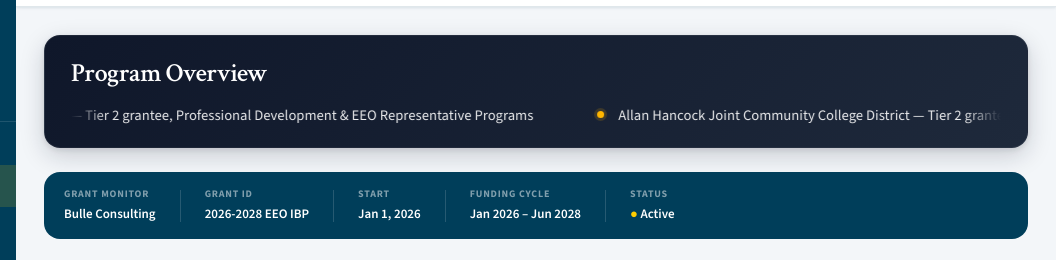
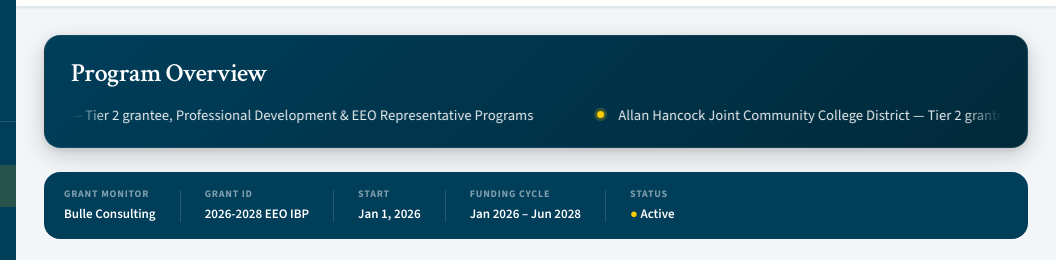
Before and after one commit to wardere83/ahc-dashboard, a plain HTML site: page index.html in a window 1280 px wide. Shown: the part 57-317 px from the top of the page, 224-1280 px from the left. Drawn offline with nearby package versions, Linux system fonts and the light colour scheme.

Commit message:
Overview hero: use brand colors (CSS variables, no hardcoded slate)
- Switch the hero card background from generic slate (#0F172A → #1E293B)
  to the dashboard's own brand variables (var(--ccc-dark-blue) →
  var(--ccc-darker-blue) or equivalent).
- Use the dashboard's brand accent for the ticker bullet (gold for
  CCCCO-themed dashboards, KCCD red for Kern).
- Shadow + border tints adjusted to read well on the actual brand
  background instead of the slate one.

```diff
--- a/index.html
+++ b/index.html
@@ -145,7 +145,7 @@
     .overview-ticker:hover .overview-ticker-track,
     .overview-ticker:focus-within .overview-ticker-track { animation-play-state:paused; }
     .overview-hero .overview-ticker-item { font-size:14.5px; color:rgba(255,255,255,0.92); font-weight:500; letter-spacing:0.005em; }
-    .overview-hero .overview-ticker-item::before { content:""; display:inline-block; width:7px; height:7px; border-radius:50%; background:#FFB600; margin-right:14px; transform:translateY(-2px); vertical-align:middle; box-shadow:0 0 0 3px rgba(255,182,0,0.16); }
+    .overview-hero .overview-ticker-item::before { content:""; display:inline-block; width:7px; height:7px; border-radius:50%; background:var(--ccc-gold); margin-right:14px; transform:translateY(-2px); vertical-align:middle; box-shadow:0 0 0 3px rgba(255,205,0,0.22); }
     @keyframes overview-ticker-scroll { from { transform:translateX(0); } to { transform:translateX(-50%); } }
     @media (prefers-reduced-motion: reduce) { .overview-ticker-track { animation:none; } }
 
@@ -485,10 +485,10 @@
     @media (max-width:760px) { .cccco-topbar-stamp { padding:4px 10px; height:34px; } .cccco-topbar-stamp img { height:20px; } } @media (max-width:520px) { .cccco-topbar-stamp { display:none; } }
 
     /* Overview hero card — wraps title + ticker on dark slate */
-    .overview-hero { background:linear-gradient(135deg,#0F172A 0%,#1E293B 100%); border-radius:var(--radius-lg); padding:22px 26px 18px; margin-bottom:24px; box-shadow:0 8px 24px rgba(15,23,42,0.18),0 2px 6px rgba(15,23,42,0.10); border:1px solid rgba(255,255,255,0.06); }
+    .overview-hero { background:linear-gradient(135deg,var(--ccc-dark-blue) 0%,var(--ccc-darker-blue) 100%); border-radius:var(--radius-lg); padding:22px 26px 18px; margin-bottom:24px; box-shadow:0 8px 24px rgba(0,0,0,0.18),0 2px 6px rgba(0,0,0,0.10); border:1px solid rgba(255,255,255,0.08); }
     .overview-hero h2 { font-family:var(--font-display); font-size:26px; font-weight:600; color:#FFFFFF; line-height:1.2; margin:0; letter-spacing:-0.02em; }
     .overview-hero .overview-ticker { margin-top:12px; }
-    [data-theme="dark"] .overview-hero { background:linear-gradient(135deg,#0B1220 0%,#152033 100%); }
+    [data-theme="dark"] .overview-hero { background:linear-gradient(135deg,var(--ccc-darker-blue) 0%,#0B1220 100%); }
     @media (max-width:760px) {
       .overview-hero { padding:18px 18px 14px; }
       .overview-hero h2 { font-size:22px; }
```
